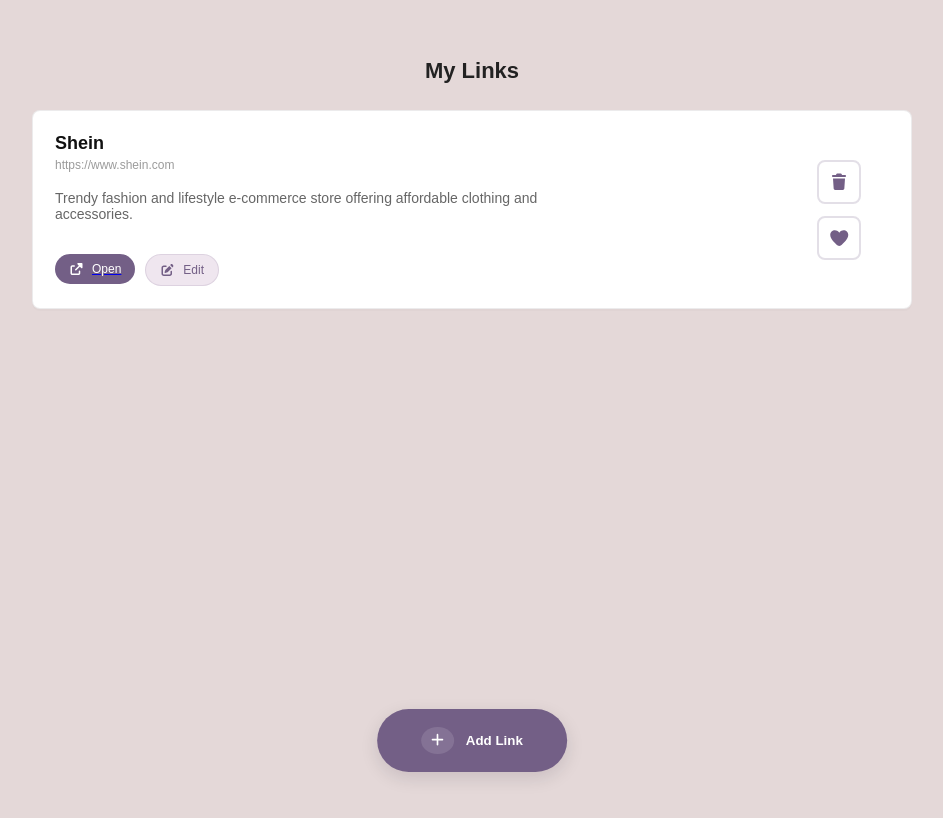
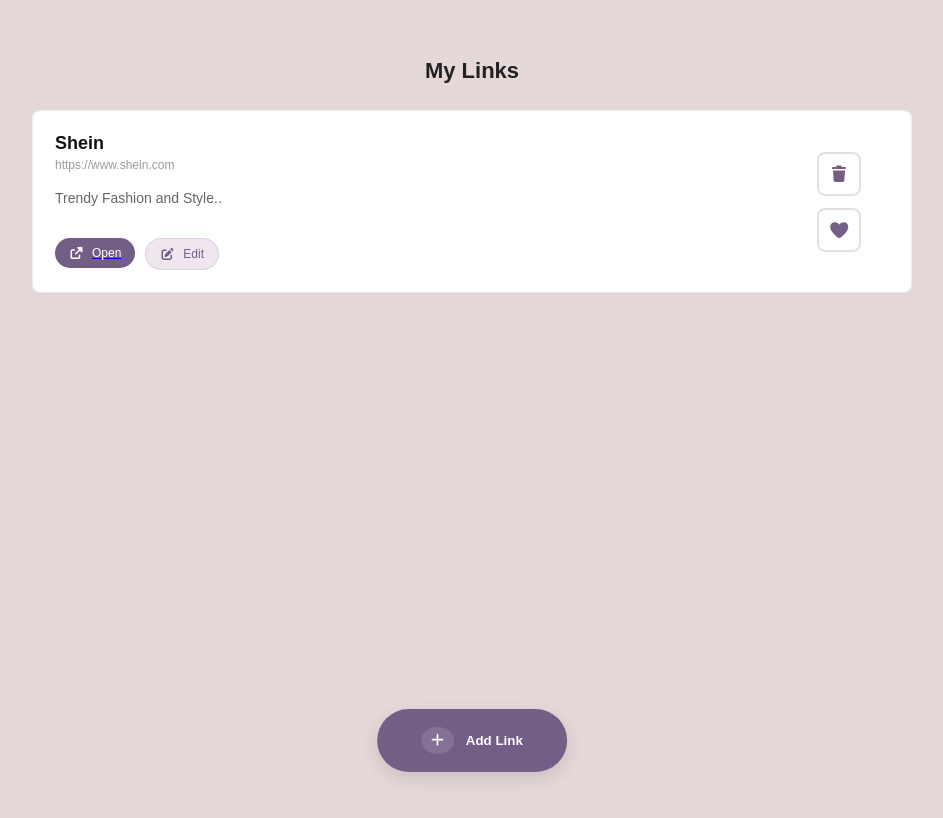
Before and after one commit to Refilwe15/link-vault-task2-codetribe, a React (Vite) app: page /ViewLinks in a window 1280 px wide. Shown: the top 818 px of the page, without its empty margins (168-1111 px from the left). Built offline with nearby package versions, Linux system fonts and the light colour scheme.

Commit message:
default shein card added

```diff
--- a/src/components/ViewLinks.tsx
+++ b/src/components/ViewLinks.tsx
@@ -17,13 +17,14 @@ interface LinkItem {
 }
 
 // Default Shein card
+
 const defaultLinks: LinkItem[] = [
   {
     id: 1,
     title: "Shein",
     url: "https://www.shein.com",
     description:
-      "Trendy fashion and lifestyle e-commerce store offering affordable clothing and accessories.",
+      "Trendy Fashion and Style..",
     favourite: false,
   },
 ];
```
